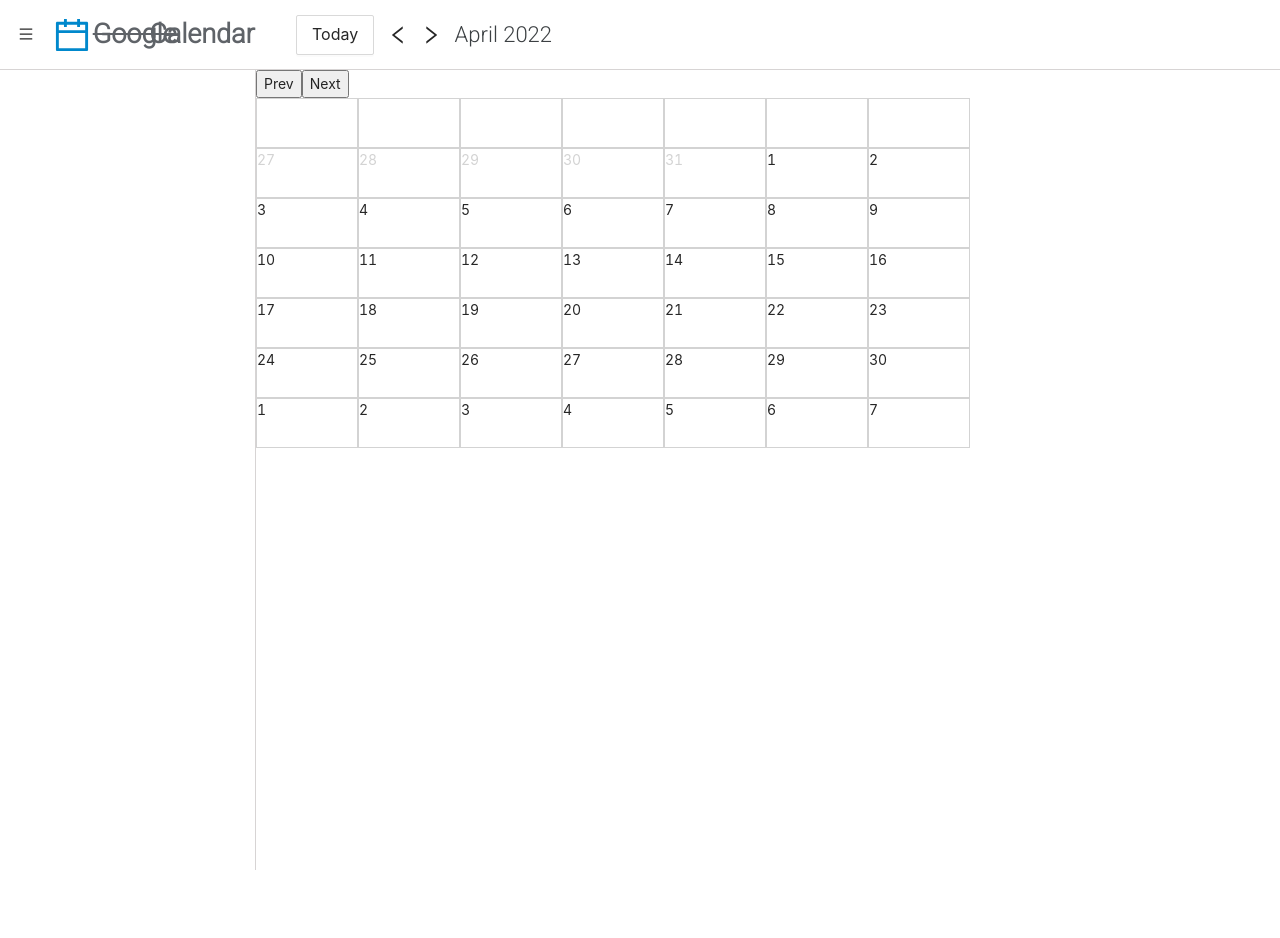
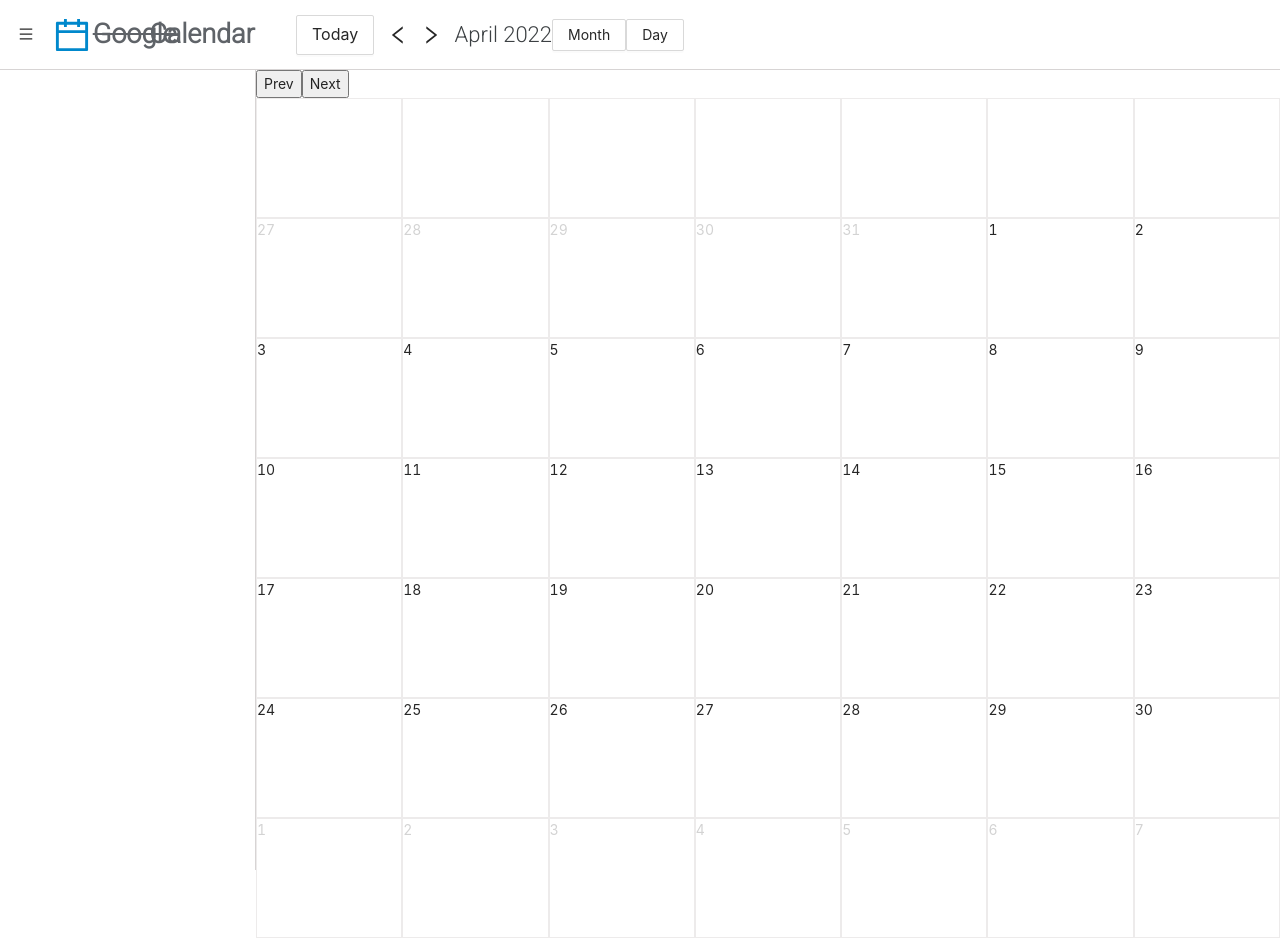
Before and after one commit to MaximKireev/Google-calendar, a React (Create React App) app in the folder google_calendar/: page / in a window 1280 px wide. Before the commit the page ends 870 px from the top, so only its background shows below. Built offline with nearby package versions, Linux system fonts and the light colour scheme.

Commit message:
added React Router library to project. Basic routing setup on high lelev

```diff
--- a/google_calendar/package.json
+++ b/google_calendar/package.json
@@ -10,6 +10,7 @@
     "react-dom": "^18.0.0",
     "react-draggable": "^4.4.4",
     "react-redux": "^7.2.8",
+    "react-router-dom": "^6.3.0",
     "react-scripts": "5.0.0",
     "redux": "^4.1.2",
     "use-draggable-hook": "^0.1.3",
--- /dev/null
+++ b/google_calendar/src/components/header/ChangeCalendarView.jsx
@@ -0,0 +1,12 @@
+import { Button  } from 'antd';
+import { Link} from "react-router-dom";
+
+
+export const ChangeCalendarView = () => {
+    return(
+        <div className="wrapper">
+          <Button><Link to = '/month'>Month</Link></Button>
+          <Button><Link to = '/day'>Day</Link></Button>
+        </div>
+    )
+}
--- a/google_calendar/src/components/header/Header.jsx
+++ b/google_calendar/src/components/header/Header.jsx
@@ -1,5 +1,6 @@
 import {toggleMenu} from "../../redux/actions";
 import {connect} from 'react-redux'
+import {ChangeCalendarView} from './ChangeCalendarView'
 
 
 import './Header.css'
@@ -18,6 +19,7 @@ return (
         <span className="logo-text1">Google</span><span className="logo-text2">Calendar</span>
         </div>
         <PeriodControl />
+    < ChangeCalendarView/>
     </div>
 )
 }
--- a/google_calendar/src/components/main_content/CalendarContent.css
+++ b/google_calendar/src/components/main_content/Calendar.css
@@ -1,6 +1,9 @@
 .calendar-wrapper{
-    max-width: 100%;
+    width: 100%;
     right: 0;
     position: relative;
     height: 100%;
 }
+.weak-wrapper{
+    display: flex;
+}
--- a/google_calendar/src/components/main_content/Calendar.jsx
+++ b/google_calendar/src/components/main_content/Calendar.jsx
@@ -1,5 +1,6 @@
 import {changeMonth, createCalendarMatrix} from '../../utils/createCalendar'
 import { Cell } from './Cell';
+import './Calendar.css'
 import { EventCreator } from '../eventCreator/eventCreator';
 import React from 'react'
 
@@ -21,7 +22,7 @@ export const Calendar = () => {
   }, []);
 
   return (
-    <div className="wrapper">
+    <div className="calendar-wrapper">
       <button ref={prevBtnRef} className="prevMonth">
         Prev
       </button>
@@ -30,13 +31,7 @@ export const Calendar = () => {
         Next
       </button>
       {calendar.map((item) => (
-        <div
-          style={{
-            display: "flex",
-            width: "714px"
-          }}
-          className="dayWrapper"
-        >
+        <div className="weak-wrapper">
           {item.map((innerItem) => (
             <Cell id={innerItem.id} valueWithData={innerItem.day} />
           ))}
--- a/google_calendar/src/components/main_content/Cell.css
+++ b/google_calendar/src/components/main_content/Cell.css
@@ -1,9 +1,13 @@
-.day-wrapper {
+.day-cell {
     width: 25%;
-    height: 50px;
-    border: 1px solid lightgray;
+    height: 120px;
+    border: 1px solid rgb(237, 235, 235);
+  }
+
+  .day-cell:hover{
+background-color: rgb(241, 245, 246);
   }
   div[id*="prev"],
-  div[id*="Next"] {
+  div[id*="next"] {
     color: lightgray;
   }
--- a/google_calendar/src/components/main_content/Cell.jsx
+++ b/google_calendar/src/components/main_content/Cell.jsx
@@ -3,7 +3,7 @@ import "./Cell.css";
 export const Cell = (props) => {
   let { id, valueWithData } = props;
   return (
-    <div onClick={() => console.log(id)} id={id} className="day-wrapper">
+    <div onClick={() => console.log(id)} id={id} className="day-cell">
       {valueWithData}
     </div>
   );
--- a/google_calendar/src/index.js
+++ b/google_calendar/src/index.js
@@ -1,6 +1,7 @@
 import App from './App'
 import {Provider} from 'react-redux'
 import store from './redux/store'
+import { BrowserRouter as Router } from 'react-router-dom';
 
 import { createRoot } from 'react-dom/client';
 const container = document.getElementById('root');
@@ -8,4 +9,4 @@ const container = document.getElementById('root');
 
 
 const root = createRoot(container);
-root.render(<Provider store={store}><App tab="home" /></Provider>);
+root.render(<Provider store={store}><Router><App tab="home" /></Router></Provider>);
```
Also changed, not shown: 1 other file (tests, documents, lock files or other folders).
